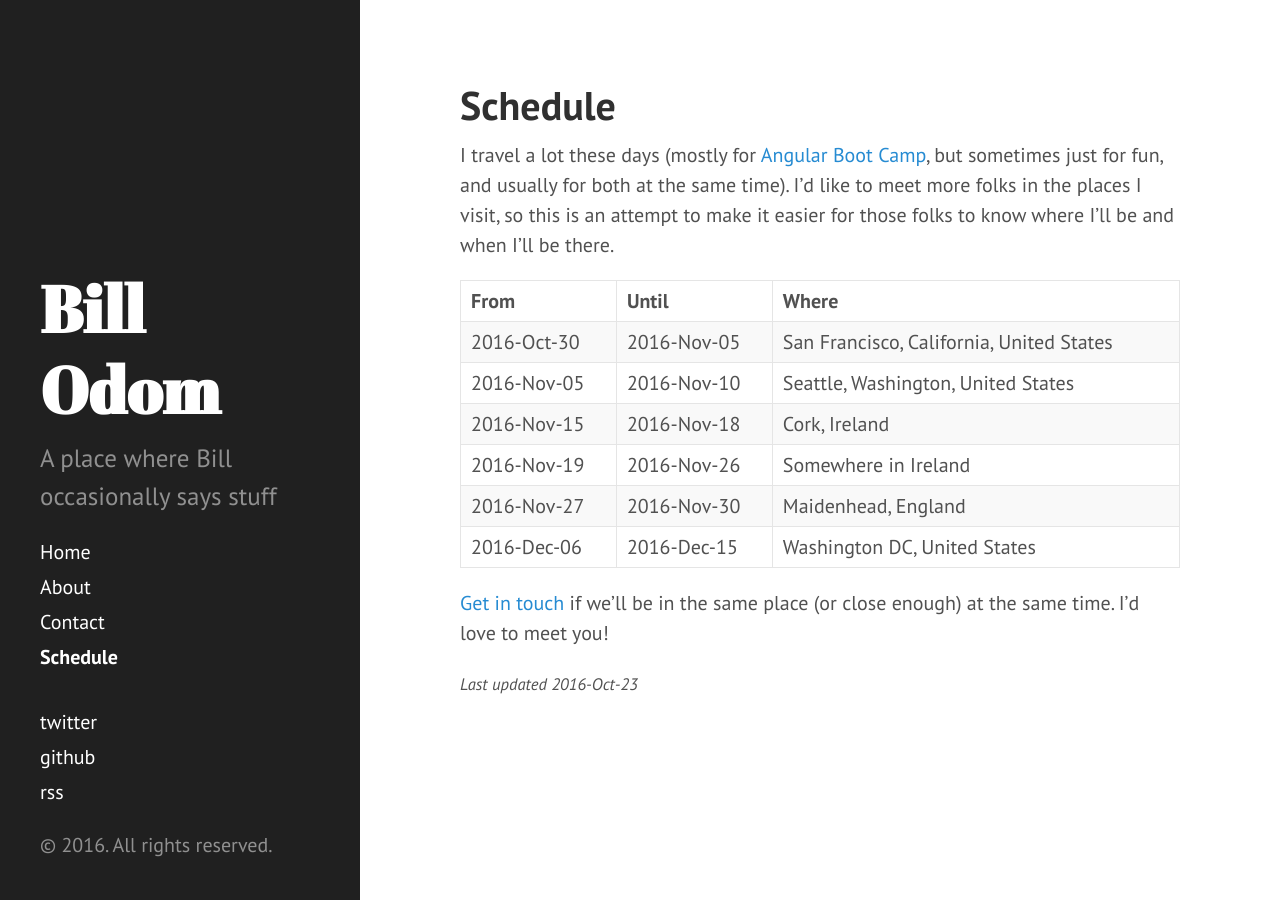
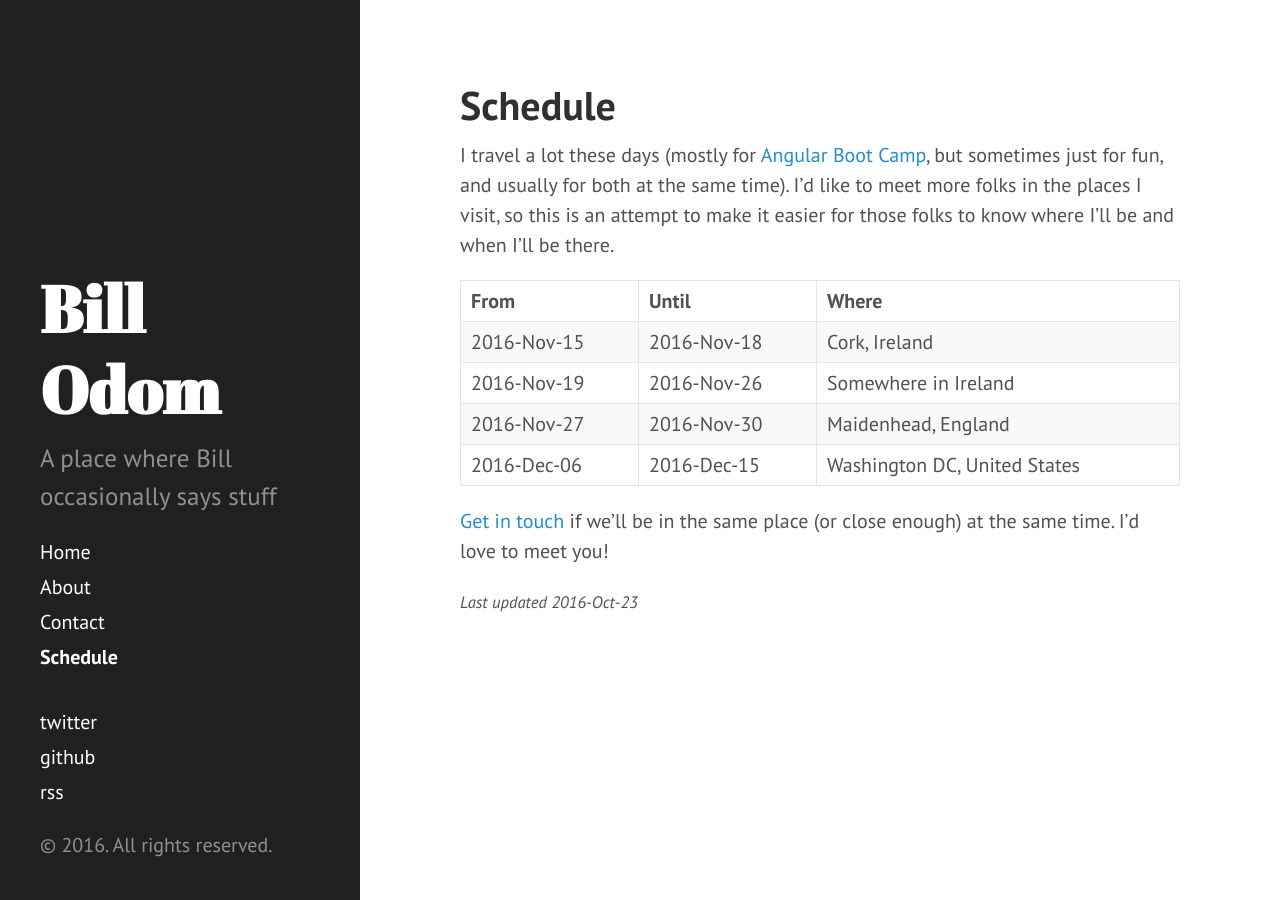
Before and after one commit to wnodom/wnodom.github.io, a Jekyll site: the page built from schedule.md, in a window 1280 px wide. Built offline with Jekyll 4.4.1, drawn with Linux system fonts in a browser that asks for light colours.

Commit message:
Update schedule

```diff
--- a/schedule.md
+++ b/schedule.md
@@ -8,8 +8,6 @@ I travel a lot these days (mostly for [Angular Boot Camp](http://angularbootcamp
 
 | From        | Until       | Where
 |:------------|:------------|:-
-| 2016-Oct-30 | 2016-Nov-05 | San Francisco, California, United States
-| 2016-Nov-05 | 2016-Nov-10 | Seattle, Washington, United States
 | 2016-Nov-15 | 2016-Nov-18 | Cork, Ireland
 | 2016-Nov-19 | 2016-Nov-26 | Somewhere in Ireland
 | 2016-Nov-27 | 2016-Nov-30 | Maidenhead, England
```
